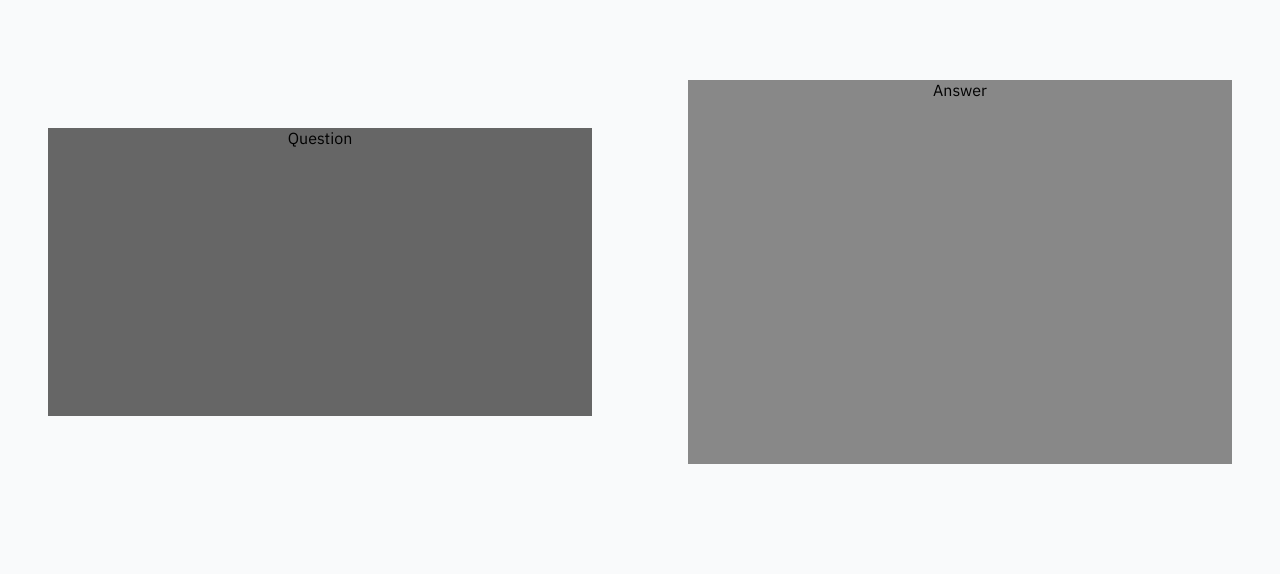
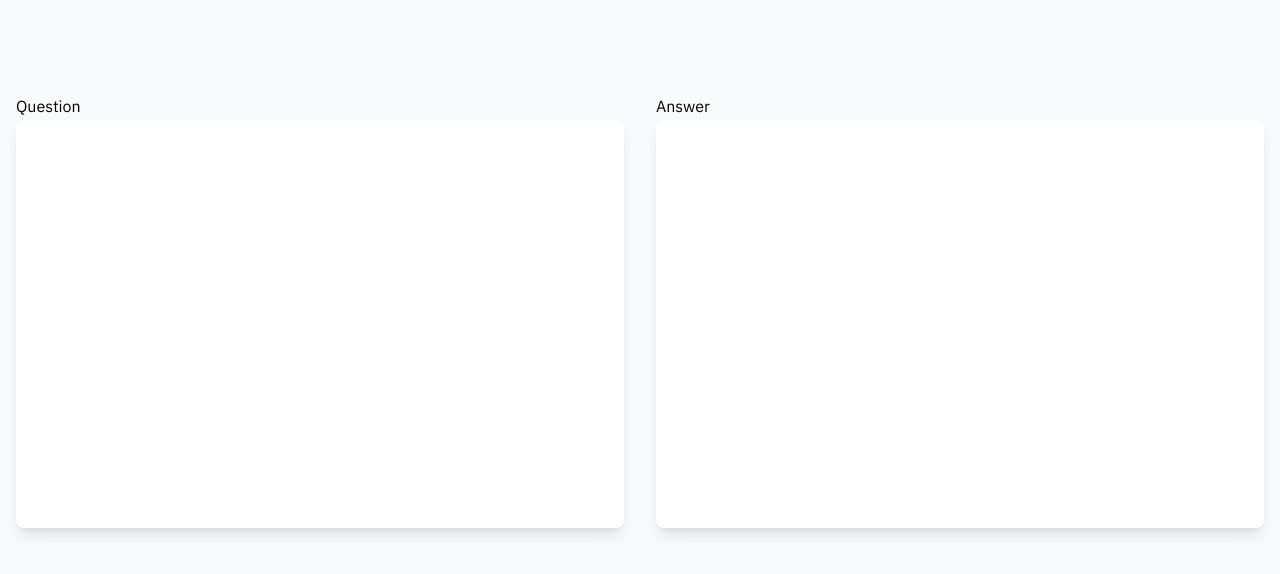
Before and after one commit to JhaAman/wolfhound, a Next.js app: page /app in a window 1280 px wide. Shown: the top 574 px of the page. Built offline with nearby package versions, Linux system fonts and the light colour scheme.

Commit message:
seperated out into panel components

```diff
--- a/pages/_components/app/AnswerPanel.tsx
+++ b/pages/_components/app/AnswerPanel.tsx
@@ -0,0 +1,12 @@
+import React, { ReactElement } from "react";
+
+interface Props {}
+
+export default function AnswerPanel({}: Props): ReactElement {
+  return (
+    <>
+      <h1>Answer</h1>
+      <div className="h-full p-4 py-48 bg-white rounded-lg shadow-lg" />
+    </>
+  );
+}
--- a/pages/_components/app/QuestionPanel.tsx
+++ b/pages/_components/app/QuestionPanel.tsx
@@ -0,0 +1,12 @@
+import React, { ReactElement } from "react";
+
+interface Props {}
+
+export default function QuestionPanel({}: Props): ReactElement {
+  return (
+    <>
+      <h1>Question</h1>
+      <div className="h-full p-4 py-48 bg-white rounded-lg shadow-lg" />
+    </>
+  );
+}
--- a/pages/app/index.tsx
+++ b/pages/app/index.tsx
@@ -1,22 +1,26 @@
 import React, { ReactElement } from "react";
 import { Page } from "../../global";
 import AppLayout from "../../layout/AppLayout";
+import AnswerPanel from "../_components/app/AnswerPanel";
+import QuestionPanel from "../_components/app/QuestionPanel";
 
 interface Props {}
 
 const MainApp: Page = () => {
   return (
     <div className="text-black dark:text-white">
-      <div className="flex flex-row items-center justify-center">
-        {/* Question Panel */}
-        <div className="w-full h-screen max-w-xl mx-12 mt-20 mb-20 text-center bg-gray-500 max-h-72 ">
-          Question
+      <div className="container mx-auto mt-24 md:max-w-screen-xl">
+        <div className="grid grid-cols-1 md:grid-cols-6">
+          {/* Question Panel */}
+          <div className="px-4 md:col-start-1 md:col-end-4 mb-14">
+            <QuestionPanel />
+          </div>
+
+          {/* Answer Panel */}
+          <div className="px-4 md:col-start-4 md:col-end-7 mb-14">
+            <AnswerPanel />
+          </div>
         </div>
-        <div className="w-full max-w-xl mx-12 mt-20 mb-20 text-center bg-gray-400 h-96">
-          Answer
-        </div>
-
-        {/* Answer Panel */}
       </div>
 
       {/* Dock */}
```
